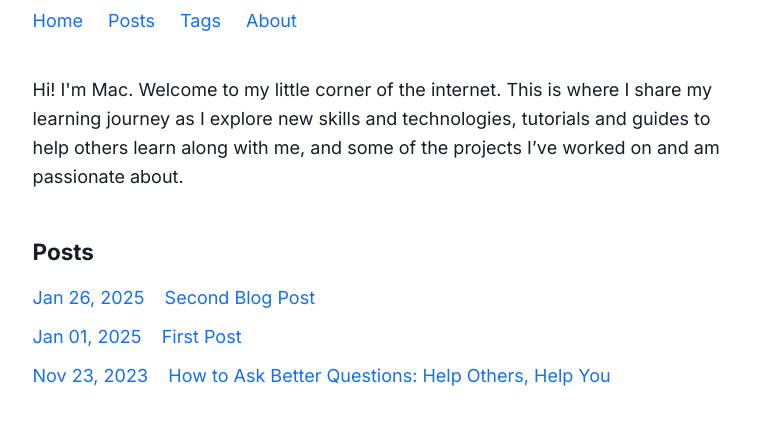
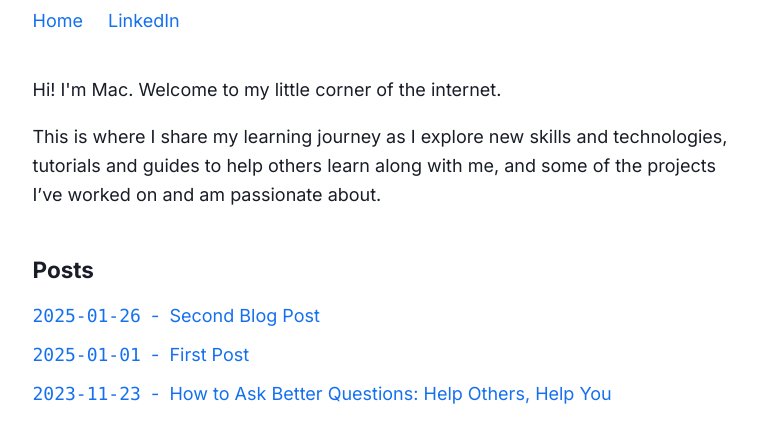
Before and after one commit to poncardasm/mchael-poncardas, an Eleventy site: page src/index.html in a window 1280 px wide. Shown: the part 71-514 px from the top of the page, without its empty margins (250-1007 px from the left). Built offline with nearby package versions, Linux system fonts and the light colour scheme; Eleventy itself is replaced by a stand-in of ours; files that its build step writes are made by us from their sources.

Commit message:
Update date format, enhance navigation links, and improve styling for better readability and structure

```diff
--- a/src/_includes/post.njk
+++ b/src/_includes/post.njk
@@ -15,9 +15,7 @@
         <h1>Mchael Poncardas</h1>
         <nav>
             <a href="/">Home</a>
-            <a href="/writings">Posts</a>
-            <a href="/tags">Tags</a>
-            <a href="/about">About</a>
+            <a href="https://www.linkedin.com/in/poncardas/">LinkedIn</a>
         </nav>
     </header>
 
--- a/src/css/styles.css
+++ b/src/css/styles.css
@@ -186,3 +186,8 @@ blockquote {
   padding-top: 1.125rem;
   padding-bottom: 3.125rem;
 }
+
+/* Monospace */
+.monospace {
+  font-family: 'Consolas', monospace; /* Monospace font */
+}
--- a/src/index.html
+++ b/src/index.html
@@ -7,18 +7,16 @@ title: 'Mchael Poncardas'
   <h1>Mchael Poncardas</h1>
   <nav>
     <a href="/">Home</a>
-    <a href="/writings">Posts</a>
-    <a href="/tags">Tags</a>
-    <a href="/about">About</a>
+    <a href="https://www.linkedin.com/in/poncardas/">LinkedIn</a>
   </nav>
 </header>
 
 <div class="content">
+  <p>Hi! I'm Mac. Welcome to my little corner of the internet.</p>
   <p>
-    Hi! I'm Mac. Welcome to my little corner of the internet. This is where I
-    share my learning journey as I explore new skills and technologies,
-    tutorials and guides to help others learn along with me, and some of the
-    projects I’ve worked on and am passionate about.
+    This is where I share my learning journey as I explore new skills and
+    technologies, tutorials and guides to help others learn along with me, and
+    some of the projects I’ve worked on and am passionate about.
   </p>
 
   <h2>Posts</h2>
@@ -26,7 +24,8 @@ title: 'Mchael Poncardas'
     {% for post in collections.posts %}
     <li>
       <a href="{{ post.url }}">
-        {{ post.date | postDate }} &nbsp;&nbsp; {{ post.data.title }}
+        <span class="monospace">{{ post.date | postDate }}</span>&nbsp; -&nbsp;
+        {{ post.data.title }}
       </a>
     </li>
     {% endfor %}
--- a/src/posts/how-to-ask-better-questions.md
+++ b/src/posts/how-to-ask-better-questions.md
@@ -3,6 +3,8 @@ layout: 'post.njk'
 title: 'How to Ask Better Questions: Help Others, Help You'
 date: '2023-11-23'
 ---
+
+<img src="/images/htabq.png" alt="Example Image" style="width: 100%;">
 
 > While asking questions may seem rather simple, in a programming environment it is essential to ask well formed questions with as much context as needed so you can get the most out of asking for help. In essence, “help others help you!” — The Odin Project
 
```
Also changed, not shown: .eleventy.js, src/images/htabq.png (added).
